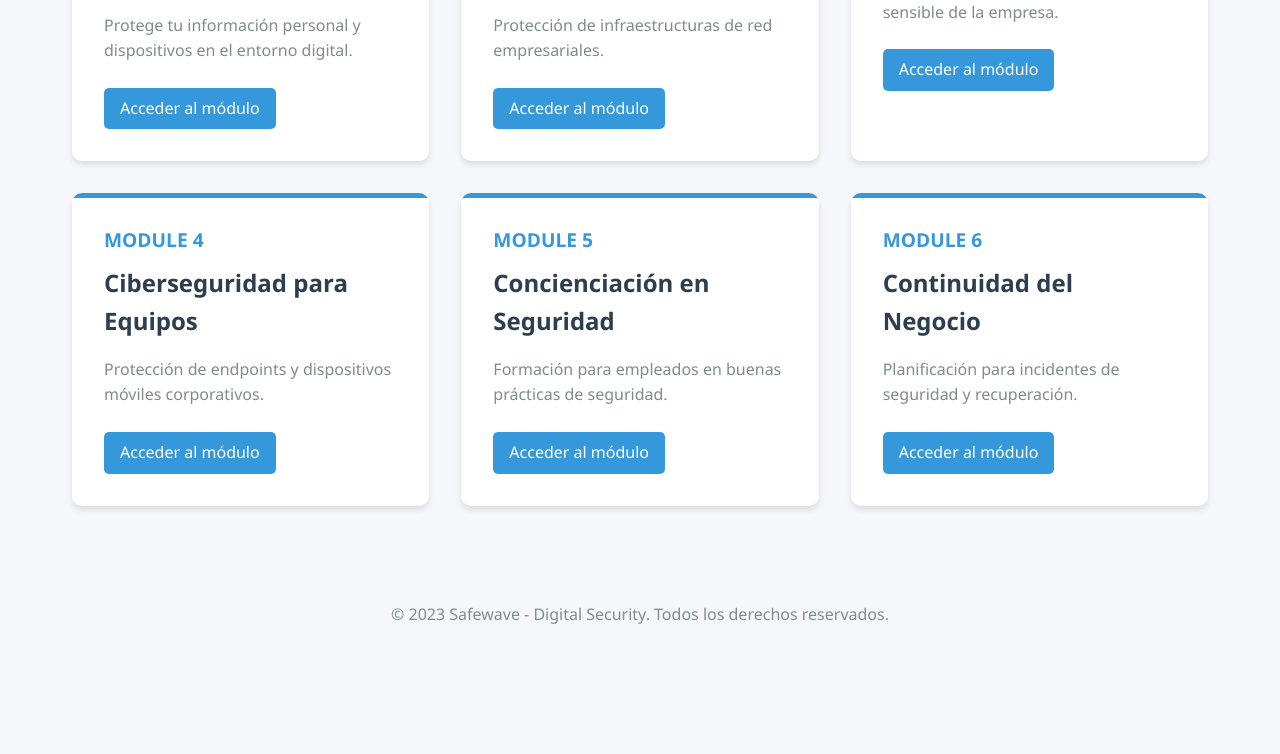
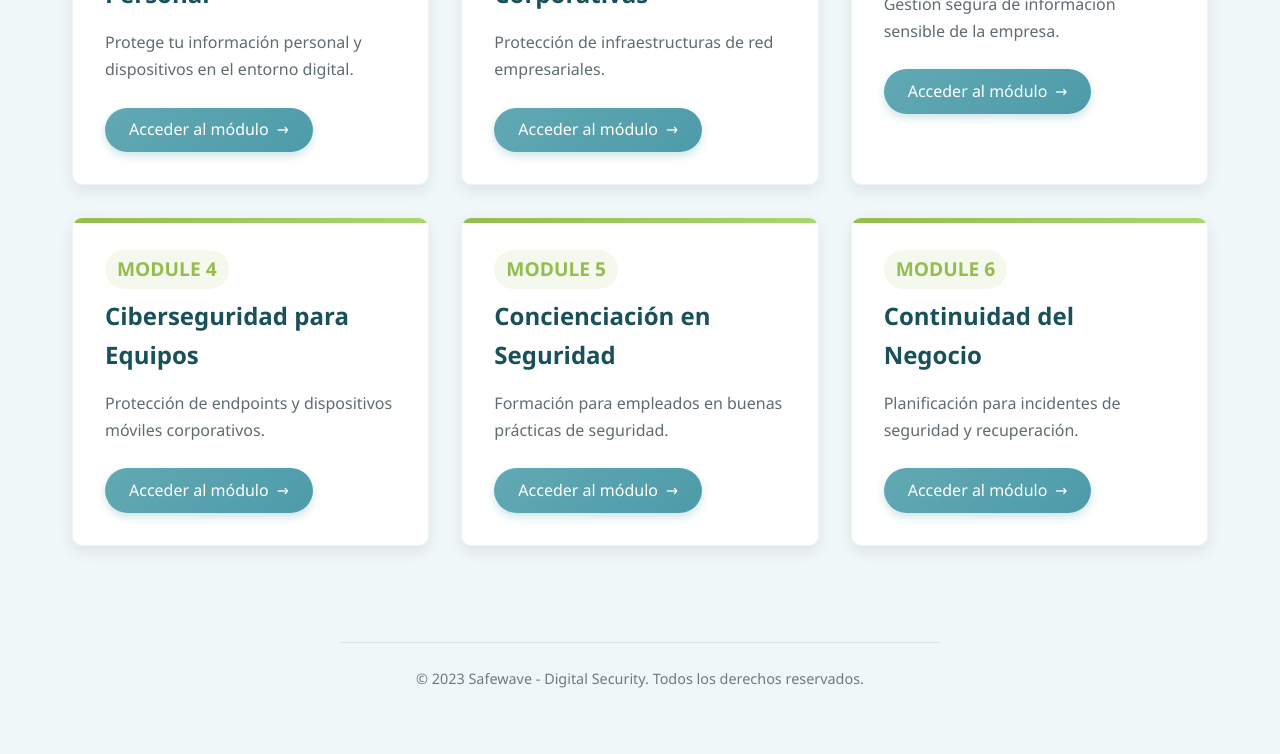
Before and after one commit to amVergara05/SafeWave, a plain HTML site: page Modul-pag.html in a window 1280 px wide. Shown: the part 413-1167 px from the top of the page. Before the commit the page ends 1104 px from the top, so only its background shows below. Drawn offline with Linux system fonts and the light colour scheme.

Commit message:
Modul-pag.html

```diff
--- a/Modul-pag.html
+++ b/Modul-pag.html
@@ -3,152 +3,14 @@
 <head>
     <meta charset="UTF-8">
     <meta name="viewport" content="width=device-width, initial-scale=1.0">
-    <title>Safewave - Digital Security</title>
-    <style>
-        :root {
-            --primary-color: #2c3e50;
-            --secondary-color: #3498db;
-            --accent-color: #e74c3c;
-            --light-color: #ecf0f1;
-            --dark-color: #2c3e50;
-        }
-
-        * {
-            margin: 0;
-            padding: 0;
-            box-sizing: border-box;
-        }
-
-        body {
-            font-family: 'Segoe UI', Tahoma, Geneva, Verdana, sans-serif;
-            background-color: #f5f7fa;
-            color: var(--dark-color);
-            line-height: 1.6;
-        }
-
-        .container {
-            max-width: 1200px;
-            margin: 0 auto;
-            padding: 2rem;
-        }
-
-        header {
-            text-align: center;
-            margin-bottom: 3rem;
-            padding: 2rem 0;
-            background: linear-gradient(135deg, var(--primary-color), var(--secondary-color));
-            color: white;
-            border-radius: 10px;
-            box-shadow: 0 4px 6px rgba(0, 0, 0, 0.1);
-        }
-
-        h1 {
-            font-size: 2.5rem;
-            margin-bottom: 0.5rem;
-            color: white;
-        }
-
-        h2 {
-            font-size: 1.8rem;
-            color: var(--light-color);
-            font-weight: 300;
-        }
-
-        .modules-grid {
-            display: grid;
-            grid-template-columns: repeat(auto-fill, minmax(300px, 1fr));
-            gap: 2rem;
-            margin-top: 2rem;
-        }
-
-        .module-card {
-            background: white;
-            border-radius: 10px;
-            overflow: hidden;
-            box-shadow: 0 4px 6px rgba(0, 0, 0, 0.1);
-            transition: all 0.3s ease;
-            cursor: pointer;
-            position: relative;
-        }
-
-        .module-card:hover {
-            transform: translateY(-10px);
-            box-shadow: 0 15px 20px rgba(0, 0, 0, 0.1);
-        }
-
-        .module-card::before {
-            content: '';
-            position: absolute;
-            top: 0;
-            left: 0;
-            width: 100%;
-            height: 5px;
-            background: var(--secondary-color);
-        }
-
-        .module-content {
-            padding: 2rem;
-        }
-
-        .module-number {
-            font-size: 1.2rem;
-            font-weight: bold;
-            color: var(--secondary-color);
-            margin-bottom: 0.5rem;
-        }
-
-        .module-title {
-            font-size: 1.5rem;
-            margin-bottom: 1rem;
-            color: var(--primary-color);
-        }
-
-        .module-description {
-            color: #7f8c8d;
-            margin-bottom: 1.5rem;
-        }
-
-        .module-link {
-            display: inline-block;
-            padding: 0.5rem 1rem;
-            background: var(--secondary-color);
-            color: white;
-            text-decoration: none;
-            border-radius: 5px;
-            transition: background 0.3s;
-        }
-
-        .module-link:hover {
-            background: var(--primary-color);
-        }
-
-        footer {
-            text-align: center;
-            margin-top: 4rem;
-            padding: 2rem 0;
-            color: #7f8c8d;
-        }
-
-        @media (max-width: 768px) {
-            .modules-grid {
-                grid-template-columns: 1fr;
-            }
-
-            h1 {
-                font-size: 2rem;
-            }
-
-            h2 {
-                font-size: 1.4rem;
-            }
-        }
-    </style>
+    <title>SAFEWAVE - DIGITAL SECURITY</title>
+    <link rel="stylesheet" href="modulo-pag.css">
 </head>
 <body>
     <div class="container">
         <header>
-            <h1>Safewave</h1>
-            <h2>DIGITAL SECURITY - CORPORATE / BUSINESS</h2>
+            <h1>SAFEWAVE</h1>
+            <h2>DIGITAL SECURITY - PERSONAL</h2>
         </header>
 
         <div class="modules-grid">
```
